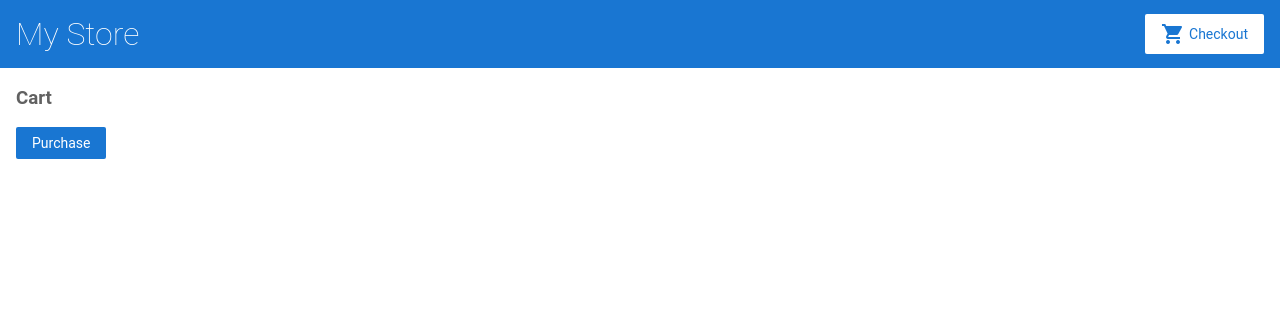
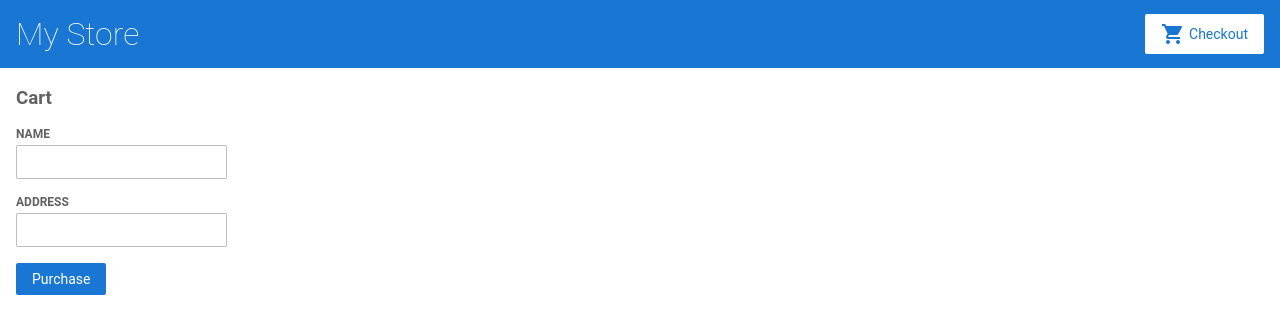
Before and after one commit to Major117/angular-test-first, an Angular app: page /cart in a window 1280 px wide. Shown: the top 334 px of the page. Built offline with nearby package versions, Linux system fonts and the light colour scheme.

Commit message:
1 file modified

```diff
--- a/src/app/cart/cart.component.html
+++ b/src/app/cart/cart.component.html
@@ -5,7 +5,22 @@
   <span>{{ item.price | currency }}</span>
 </div>
 
-<form [formGroup]="checkoutForm">
+<form [formGroup]="checkoutForm" (ngSubmit)="onSubmit(checkoutForm.value)">
+
+  <div>
+    <label for="name">
+      Name
+    </label>
+    <input id="name" type="text" formControlName="name">
+  </div>
+
+  <div>
+    <label for="address">
+      Address
+    </label>
+    <input id="address" type="text" formControlName="address">
+  </div>
+
 
   <button class="button" type="submit">Purchase</button>
 
```
